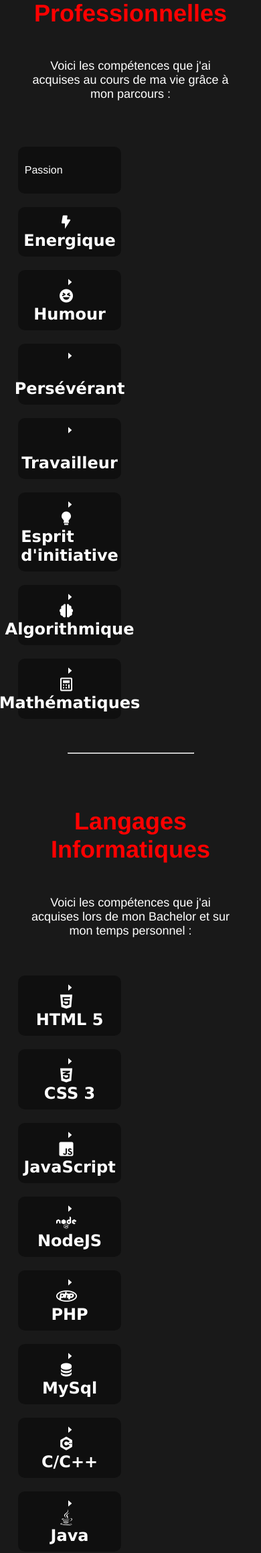
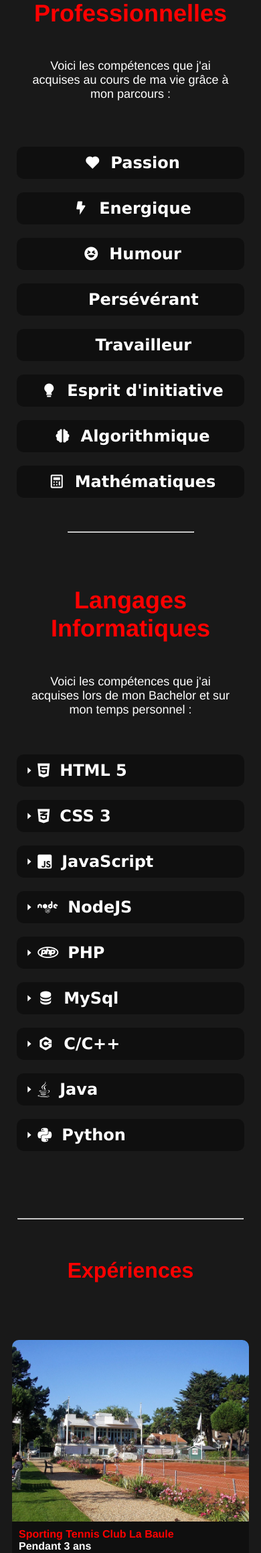
Before and after one commit to VicAffile/cv, a PHP site: page / in a window 390 px wide. Shown: the part 1962-4280 px from the top of the page at 67% size. Run offline with PHP 8.4, Linux system fonts and the light colour scheme; some libraries are stand-ins or nearby versions.

Commit message:
responsive competence

```diff
--- a/css/style.css
+++ b/css/style.css
@@ -537,9 +537,9 @@ body .article#competence .competence_ligne.competence_ligne_titre .competence_li
 body .article#competence .competence_ligne.competence_ligne_info {
   width: 50%;
   margin-top: 20px;
-  -webkit-box-align: start;
-      -ms-flex-align: start;
-          align-items: flex-start;
+  -webkit-box-align: center;
+      -ms-flex-align: center;
+          align-items: center;
 }
 
 body .article#competence .competence_ligne.competence_ligne_info .competence_conteneur {
@@ -561,113 +561,138 @@ body .article#competence .competence_ligne.competence_ligne_info .competence_con
   font-family: 'boxicons';
 }
 
-body .article#competence .competence_ligne.competence_ligne_info .competence_conteneur div#algo .logo::before {
+body .article#competence .competence_ligne.competence_ligne_info .competence_conteneur div,
+body .article#competence .competence_ligne.competence_ligne_info .competence_conteneur p {
+  margin: 0px;
+}
+
+body .article#competence .competence_ligne.competence_ligne_info .competence_conteneur div#algo .logo::before,
+body .article#competence .competence_ligne.competence_ligne_info .competence_conteneur p#algo .logo::before {
   content: "\ec3f";
   font-family: 'boxicons';
 }
 
-body .article#competence .competence_ligne.competence_ligne_info .competence_conteneur div#cpp .logo::before {
+body .article#competence .competence_ligne.competence_ligne_info .competence_conteneur div#cpp .logo::before,
+body .article#competence .competence_ligne.competence_ligne_info .competence_conteneur p#cpp .logo::before {
   content: "\ee70";
   font-family: 'boxicons';
 }
 
-body .article#competence .competence_ligne.competence_ligne_info .competence_conteneur div#css .logo::before {
+body .article#competence .competence_ligne.competence_ligne_info .competence_conteneur div#css .logo::before,
+body .article#competence .competence_ligne.competence_ligne_info .competence_conteneur p#css .logo::before {
   content: "\f38b";
 }
 
-body .article#competence .competence_ligne.competence_ligne_info .competence_conteneur div#energique .logo::before {
+body .article#competence .competence_ligne.competence_ligne_info .competence_conteneur div#energique .logo::before,
+body .article#competence .competence_ligne.competence_ligne_info .competence_conteneur p#energique .logo::before {
   content: "\ec26";
   font-family: 'boxicons';
 }
 
-body .article#competence .competence_ligne.competence_ligne_info .competence_conteneur div#html .logo::before {
+body .article#competence .competence_ligne.competence_ligne_info .competence_conteneur div#html .logo::before,
+body .article#competence .competence_ligne.competence_ligne_info .competence_conteneur p#html .logo::before {
   content: "\f13b";
 }
 
-body .article#competence .competence_ligne.competence_ligne_info .competence_conteneur div#humour .logo::before {
+body .article#competence .competence_ligne.competence_ligne_info .competence_conteneur div#humour .logo::before,
+body .article#competence .competence_ligne.competence_ligne_info .competence_conteneur p#humour .logo::before {
   content: "\ed54";
   font-family: 'boxicons';
 }
 
-body .article#competence .competence_ligne.competence_ligne_info .competence_conteneur div#initiative .logo::before {
+body .article#competence .competence_ligne.competence_ligne_info .competence_conteneur div#initiative .logo::before,
+body .article#competence .competence_ligne.competence_ligne_info .competence_conteneur p#initiative .logo::before {
   content: "\ec4c";
   font-family: 'boxicons';
 }
 
-body .article#competence .competence_ligne.competence_ligne_info .competence_conteneur div#java .logo::before {
+body .article#competence .competence_ligne.competence_ligne_info .competence_conteneur div#java .logo::before,
+body .article#competence .competence_ligne.competence_ligne_info .competence_conteneur p#java .logo::before {
   content: "\f4e4";
 }
 
-body .article#competence .competence_ligne.competence_ligne_info .competence_conteneur div#js .logo::before {
+body .article#competence .competence_ligne.competence_ligne_info .competence_conteneur div#js .logo::before,
+body .article#competence .competence_ligne.competence_ligne_info .competence_conteneur p#js .logo::before {
   content: "\f3b9";
 }
 
-body .article#competence .competence_ligne.competence_ligne_info .competence_conteneur div#math .logo::before {
+body .article#competence .competence_ligne.competence_ligne_info .competence_conteneur div#math .logo::before,
+body .article#competence .competence_ligne.competence_ligne_info .competence_conteneur p#math .logo::before {
   content: "\e977";
   font-family: 'boxicons';
 }
 
-body .article#competence .competence_ligne.competence_ligne_info .competence_conteneur div#mysql .logo::before {
+body .article#competence .competence_ligne.competence_ligne_info .competence_conteneur div#mysql .logo::before,
+body .article#competence .competence_ligne.competence_ligne_info .competence_conteneur p#mysql .logo::before {
   content: "\ecca";
   font-family: 'boxicons';
 }
 
-body .article#competence .competence_ligne.competence_ligne_info .competence_conteneur div#nodejs .logo::before {
+body .article#competence .competence_ligne.competence_ligne_info .competence_conteneur div#nodejs .logo::before,
+body .article#competence .competence_ligne.competence_ligne_info .competence_conteneur p#nodejs .logo::before {
   content: "\f419";
 }
 
-body .article#competence .competence_ligne.competence_ligne_info .competence_conteneur div#passion .logo::before {
+body .article#competence .competence_ligne.competence_ligne_info .competence_conteneur div#passion .logo::before,
+body .article#competence .competence_ligne.competence_ligne_info .competence_conteneur p#passion .logo::before {
   content: "\ed36";
   font-family: 'boxicons';
 }
 
-body .article#competence .competence_ligne.competence_ligne_info .competence_conteneur div#perseverant .logo::before {
+body .article#competence .competence_ligne.competence_ligne_info .competence_conteneur div#perseverant .logo::before,
+body .article#competence .competence_ligne.competence_ligne_info .competence_conteneur p#perseverant .logo::before {
   content: "\f6df";
   font-family: "Font Awesome 5 Pro";
 }
 
-body .article#competence .competence_ligne.competence_ligne_info .competence_conteneur div#php .logo::before {
+body .article#competence .competence_ligne.competence_ligne_info .competence_conteneur div#php .logo::before,
+body .article#competence .competence_ligne.competence_ligne_info .competence_conteneur p#php .logo::before {
   content: "\f457";
   font-weight: 900;
 }
 
-body .article#competence .competence_ligne.competence_ligne_info .competence_conteneur div#python .logo::before {
+body .article#competence .competence_ligne.competence_ligne_info .competence_conteneur div#python .logo::before,
+body .article#competence .competence_ligne.competence_ligne_info .competence_conteneur p#python .logo::before {
   content: "\f3e2      ";
 }
 
-body .article#competence .competence_ligne.competence_ligne_info .competence_conteneur div#travail .logo::before {
+body .article#competence .competence_ligne.competence_ligne_info .competence_conteneur div#travail .logo::before,
+body .article#competence .competence_ligne.competence_ligne_info .competence_conteneur p#travail .logo::before {
   content: "\f6de";
   font-family: "Font Awesome 5 Pro";
   font-weight: 900;
 }
 
-body .article#competence .competence_ligne.competence_ligne_info .competence_conteneur div .logo {
+body .article#competence .competence_ligne.competence_ligne_info .competence_conteneur div .logo,
+body .article#competence .competence_ligne.competence_ligne_info .competence_conteneur p .logo {
   list-style-type: none;
   font-family: "Font Awesome 5 Brands";
 }
 
-body .article#competence .competence_ligne.competence_ligne_info .competence_conteneur div .logo::before {
+body .article#competence .competence_ligne.competence_ligne_info .competence_conteneur div .logo::before,
+body .article#competence .competence_ligne.competence_ligne_info .competence_conteneur p .logo::before {
   margin-left: 5px;
   margin-right: 15px;
   font-size: x-large;
 }
 
-body .article#competence .competence_ligne.competence_ligne_info .competence_conteneur div .logo + span {
+body .article#competence .competence_ligne.competence_ligne_info .competence_conteneur div .logo + span,
+body .article#competence .competence_ligne.competence_ligne_info .competence_conteneur p .logo + span {
   font-family: Verdana;
   font-size: x-large;
   font-weight: bold;
 }
 
 @media all and (max-width: 850px) {
-  body .article#competence .competence_ligne.competence_ligne_info .competence_conteneur div {
-    width: auto;
+  body .article#competence .competence_ligne.competence_ligne_info .competence_conteneur div,
+  body .article#competence .competence_ligne.competence_ligne_info .competence_conteneur p {
     display: -webkit-box;
     display: -ms-flexbox;
     display: flex;
-    -webkit-box-orient: vertical;
+    -webkit-box-orient: horizontal;
     -webkit-box-direction: normal;
-        -ms-flex-direction: column;
-            flex-direction: column;
+        -ms-flex-direction: row;
+            flex-direction: row;
     -ms-flex-wrap: nowrap;
         flex-wrap: nowrap;
     -webkit-box-pack: start;
@@ -691,11 +716,40 @@ body .article#competence .competence_ligne.competence_ligne_info .competence_con
   content: none;
 }
 
-body .article#competence .competence_ligne.competence_ligne_info .competence_conteneur:hover .logo {
+@media all and (max-width: 850px) {
+  body .article#competence .competence_ligne.competence_ligne_info .competence_conteneur {
+    width: 60%;
+  }
+  body .article#competence .competence_ligne.competence_ligne_info .competence_conteneur p {
+    -webkit-box-pack: center;
+        -ms-flex-pack: center;
+            justify-content: center;
+  }
+}
+
+@media all and (max-width: 680px) {
+  body .article#competence .competence_ligne.competence_ligne_info .competence_conteneur {
+    width: 80%;
+  }
+}
+
+@media all and (max-width: 510px) {
+  body .article#competence .competence_ligne.competence_ligne_info .competence_conteneur {
+    width: 90%;
+  }
+}
+
+@media all and (max-width: 460px) {
+  body .article#competence .competence_ligne.competence_ligne_info .competence_conteneur {
+    width: 95%;
+  }
+}
+
+body .article#competence .competence_ligne.competence_ligne_info .competence_conteneur:hover div .logo {
   color: var(--couleur-speciale);
 }
 
-body .article#competence .competence_ligne.competence_ligne_info .competence_conteneur:hover .logo + span {
+body .article#competence .competence_ligne.competence_ligne_info .competence_conteneur:hover div .logo + span {
   color: var(--couleur-speciale);
 }
 
--- a/css/style.scss
+++ b/css/style.scss
@@ -319,7 +319,7 @@ body {
                 &.competence_ligne_info {
                     width: 50%;
                     margin-top: 20px;
-                    align-items: flex-start;
+                    align-items: center;
                     .competence_conteneur {
                         padding: 10px;
                         width: 40%;
@@ -334,7 +334,9 @@ body {
                         .fleche {
                             font-family: 'boxicons';
                         }
-                        div {
+                        div,
+                        p {
+                            margin: 0px;
                             &#algo .logo::before {
                                 content: "\ec3f";
                                 font-family: 'boxicons';
@@ -413,9 +415,8 @@ body {
                                 font-weight: bold;
                             }
                             @media all and (max-width: 850px) {
-                                width: auto;
                                 display: flex;
-                                flex-direction: column;
+                                flex-direction: row;
                                 flex-wrap: nowrap;
                                 justify-content: flex-start;
                                 align-items: center;
@@ -430,13 +431,30 @@ body {
                                 content: none;
                             }
                         }
+                        @media all and (max-width: 850px) {
+                            width: 60%;
+                            p {
+                                justify-content: center;
+                            }
+                        }
+                        @media all and (max-width: 680px) {
+                            width: 80%;
+                        }
+                        @media all and (max-width: 510px) {
+                            width: 90%;
+                        }
+                        @media all and (max-width: 460px) {
+                            width: 95%;
+                        }
                     }
                     .competence_conteneur:hover {
-                        .logo {
-                            color: var(--couleur-speciale);
-                        }
-                        .logo+span {
-                            color: var(--couleur-speciale);
+                        div {
+                            .logo {
+                                color: var(--couleur-speciale);
+                            }
+                            .logo+span {
+                                color: var(--couleur-speciale);
+                            }
                         }
                     }
                     @media all and (max-width: 1540px) {
--- a/index.html
+++ b/index.html
@@ -137,37 +137,32 @@
                 <p id="passion"><span class="logo"></span><span>Passion</span></p>
             </div>
             <div class="competence_conteneur">
-                <div id="energique"><span class="logo"></span><span>Energique</span></div>
+                <p id="energique"><span class="logo"></span><span>Energique</span></p>
             </div>
         </div>
         <div class="competence_ligne competence_ligne_info">
             <div class="competence_conteneur">
-                <div id="humour" onclick="competence_afficher_texte(this)"><span class="fleche droite" style="display: contents;"></span><span class="fleche bas" style="display: none;"></span><span class="logo"></span><span>Humour</span></div>
-                <ul style="display: none;"></ul>
+                <p id="humour" onclick="competence_afficher_texte(this)"><span class="logo"></span><span>Humour</span></p>
             </div>
             <div class="competence_conteneur">
-                <div id="perseverant" onclick="competence_afficher_texte(this)"><span class="fleche droite" style="display: contents;"></span><span class="fleche bas" style="display: none;"></span><span class="logo"></span><span>Persévérant</span></div>
-                <ul style="display: none;"></ul>
+                <p id="perseverant" onclick="competence_afficher_texte(this)">
+                    </span><span class="logo"></span><span>Persévérant</span></p>
             </div>
         </div>
         <div class="competence_ligne competence_ligne_info">
             <div class="competence_conteneur">
-                <div id="travail" onclick="competence_afficher_texte(this)"><span class="fleche droite" style="display: contents;"></span><span class="fleche bas" style="display: none;"></span><span class="logo"></span><span>Travailleur</span></div>
-                <ul style="display: none;"></ul>
+                <p id="travail" onclick="competence_afficher_texte(this)"><span class="logo"></span><span>Travailleur</span></p>
             </div>
             <div class="competence_conteneur">
-                <div id="initiative" onclick="competence_afficher_texte(this)"><span class="fleche droite" style="display: contents;"></span><span class="fleche bas" style="display: none;"></span><span class="logo"></span><span>Esprit d'initiative</span></div>
-                <ul style="display: none;"></ul>
+                <p id="initiative" onclick="competence_afficher_texte(this)"><span class="logo"></span><span>Esprit d'initiative</span></p>
             </div>
         </div>
         <div class="competence_ligne competence_ligne_info">
             <div class="competence_conteneur">
-                <div id="algo" onclick="competence_afficher_texte(this)"><span class="fleche droite" style="display: contents;"></span><span class="fleche bas" style="display: none;"></span><span class="logo"></span><span>Algorithmique</span></div>
-                <ul style="display: none;"></ul>
+                <p id="algo" onclick="competence_afficher_texte(this)"><span class="logo"></span><span>Algorithmique</span></p>
             </div>
             <div class="competence_conteneur">
-                <div id="math" onclick="competence_afficher_texte(this)"><span class="fleche droite" style="display: contents;"></span><span class="fleche bas" style="display: none;"></span><span class="logo"></span><span>Mathématiques</span></div>
-                <ul style="display: none;"></ul>
+                <p id="math" onclick="competence_afficher_texte(this)"><span class="logo"></span><span>Mathématiques</span></p>
             </div>
         </div>
 
```
Also changed, not shown: 1 other file.
